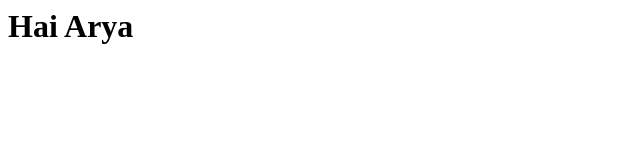
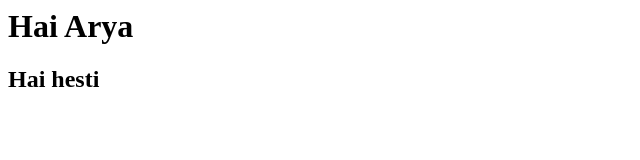
Before and after one commit to Nursahid20/tutorial, a plain HTML site: page index.html in a window 1280 px wide. Shown: the whole page, without its empty margins (0-640 px from the left). Drawn offline with Linux system fonts and the light colour scheme.

Commit message:
tambahan baru

```diff
--- a/index.html
+++ b/index.html
@@ -1 +1,2 @@
 <h1>Hai Arya</h1>
+<h2>Hai hesti</h2>
```
